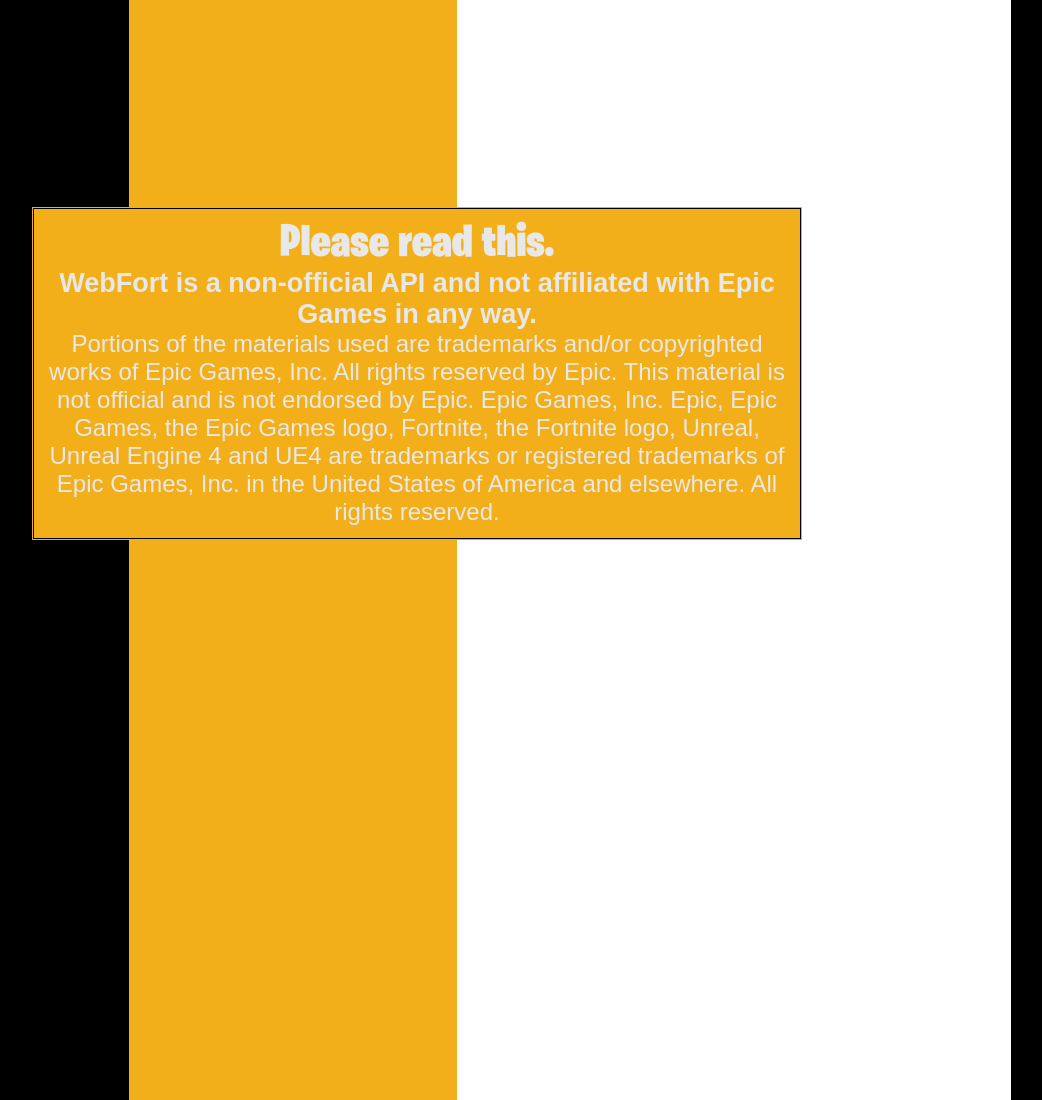
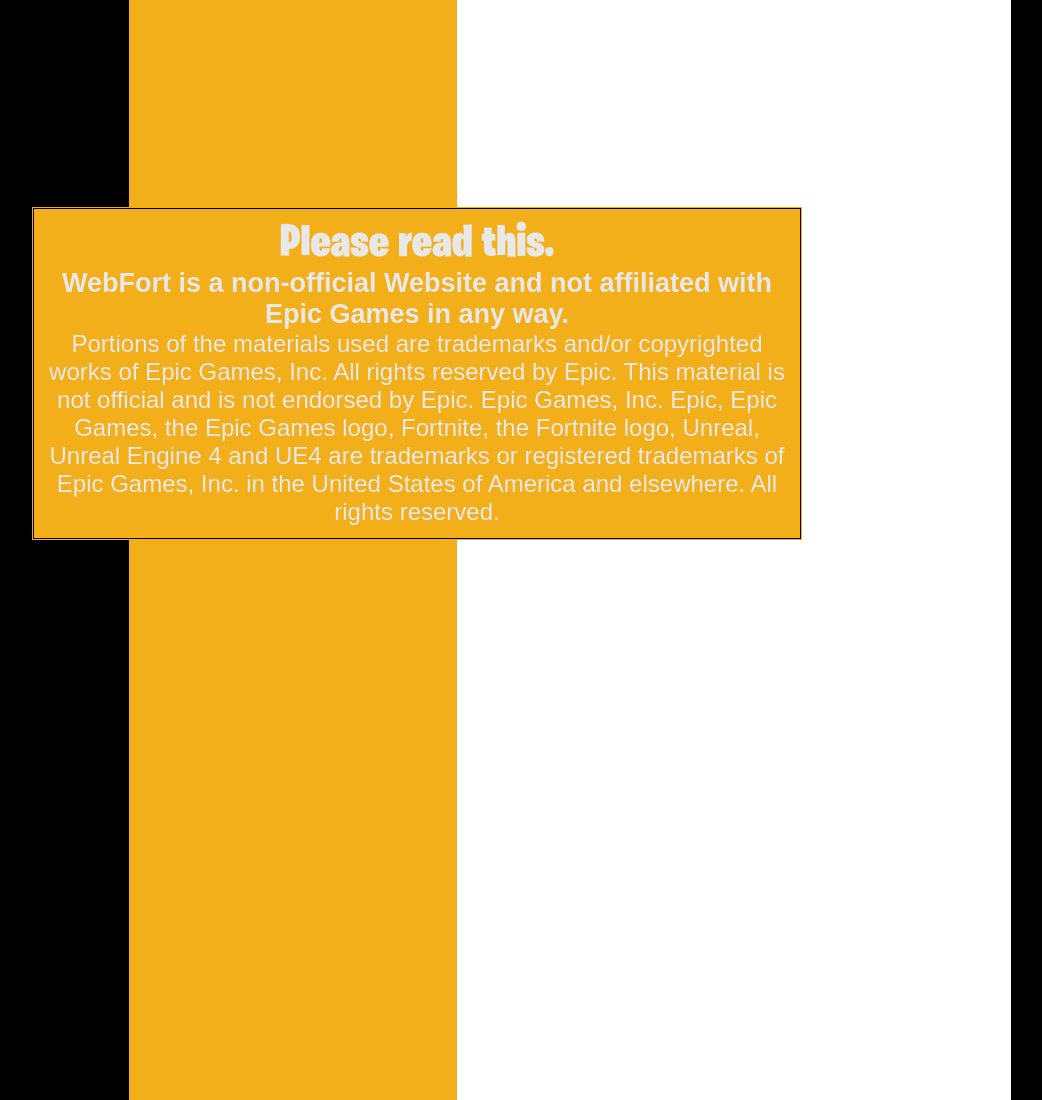
Before and after one commit to teenari/cssfort, a plain HTML site: page dashboard/index.html in a window 1280 px wide. Shown: the top 1100 px of the page, without its empty margins (175-1217 px from the left). Drawn offline with nearby package versions, Linux system fonts and the light colour scheme; no server answers.

Commit message:
Update index.html

```diff
--- a/dashboard/index.html
+++ b/dashboard/index.html
@@ -92,7 +92,7 @@
                     Please read this.
                 </div>
                 <div style="font-weight: bold;font-size: 27px;">
-                    WebFort is a non-official API and not affiliated with Epic Games in any way.
+                    WebFort is a non-official Website and not affiliated with Epic Games in any way.
                 </div>
                 Portions of the materials used are trademarks and/or copyrighted works of Epic Games, Inc. All rights reserved by Epic. This material is not official and is not endorsed by Epic.
                 Epic Games, Inc. Epic, Epic Games, the Epic Games logo, Fortnite, the Fortnite logo, Unreal, Unreal Engine 4 and UE4 are trademarks or registered trademarks of Epic Games, Inc. in the United States of America and elsewhere. All rights reserved.
```
